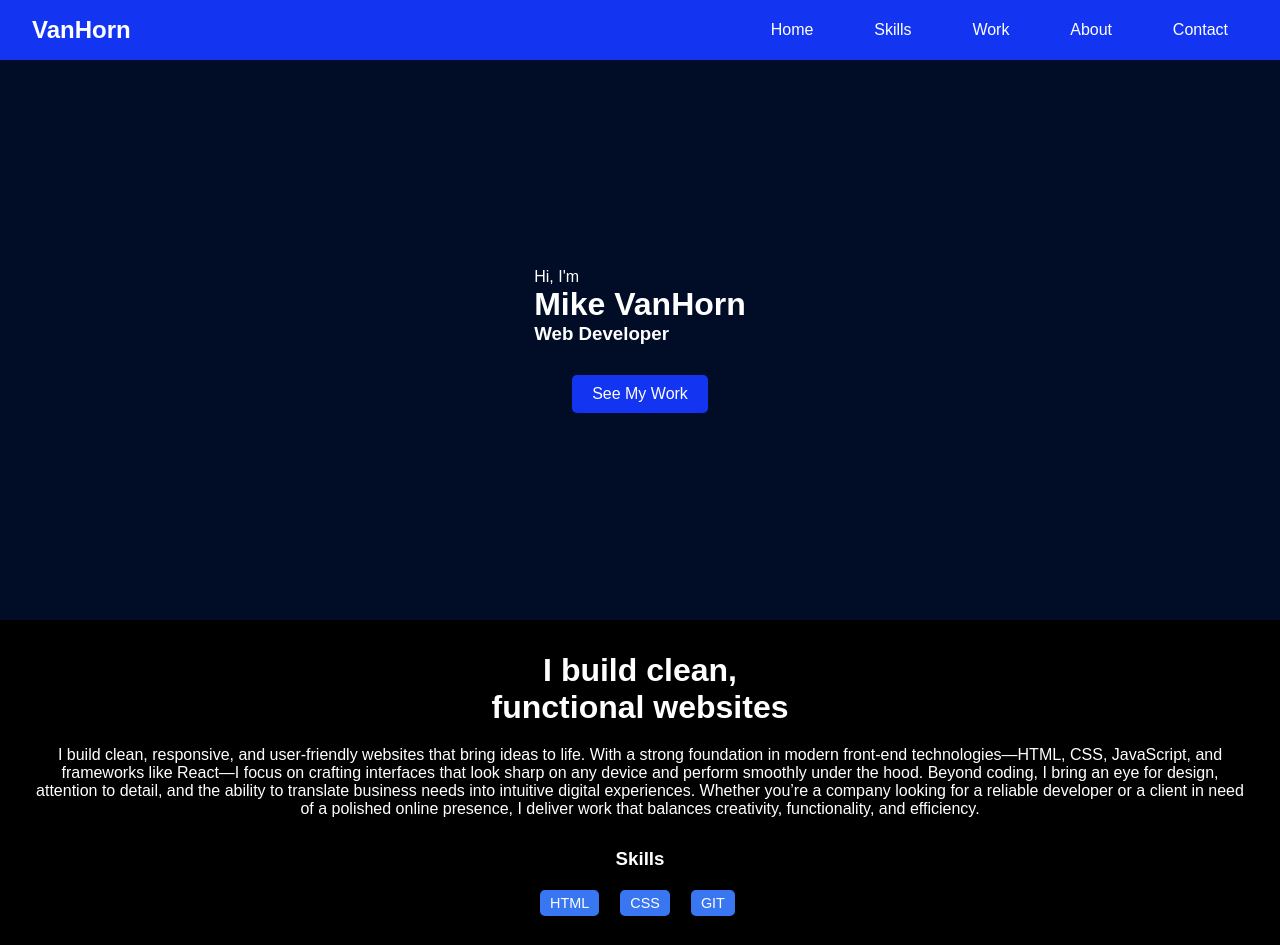
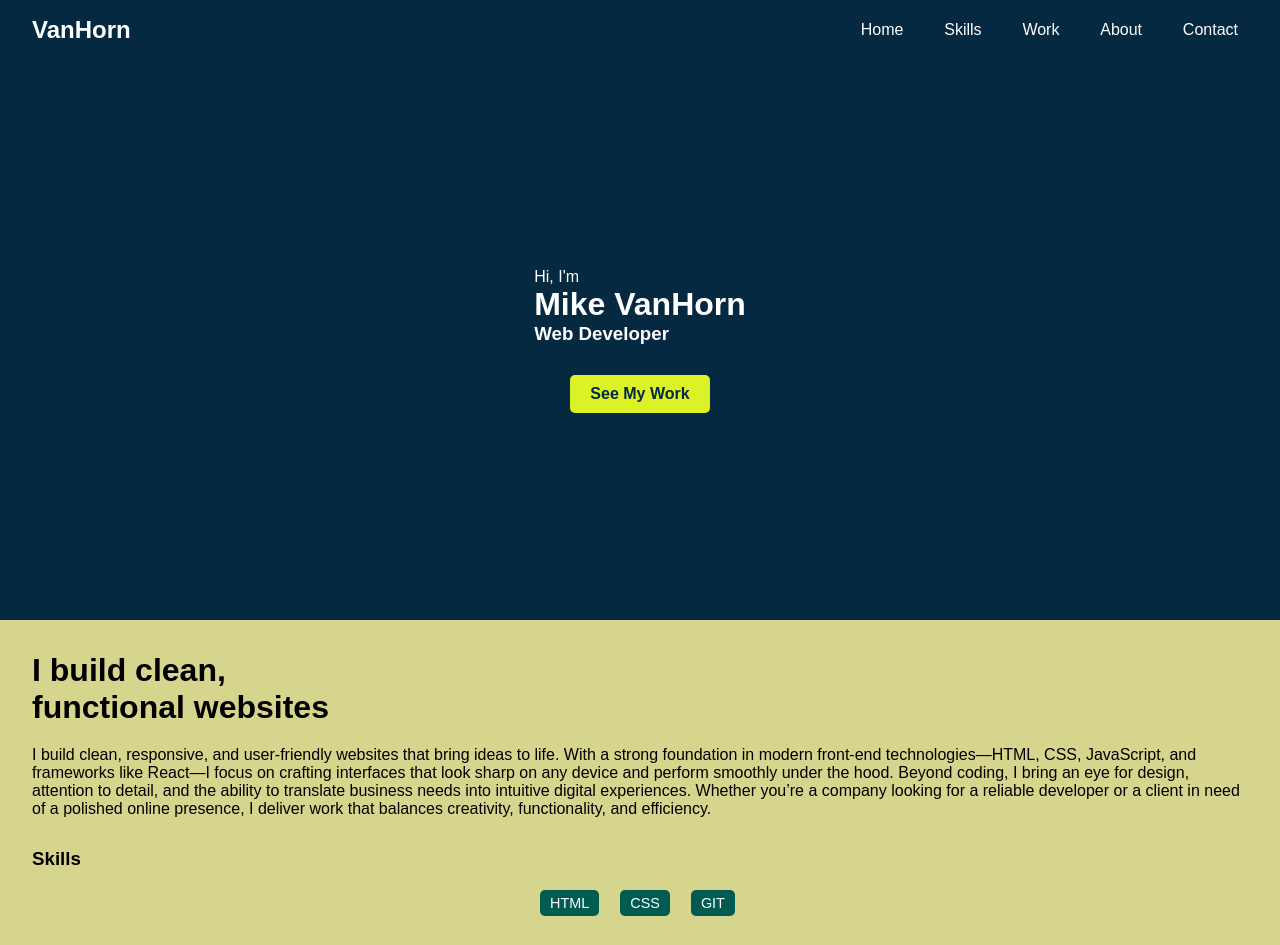
Before and after one commit to vanhorn97/Portfolio, a plain HTML site: page index.html in a window 1280 px wide. Shown: the top 945 px of the page. Drawn offline with Linux system fonts and the light colour scheme.

Commit message:
Adding styles

```diff
--- a/script.js
+++ b/script.js
@@ -1,15 +1,6 @@
 const navbarToggle = document.querySelector('.navbar-toggle');
 const navbarMenu = document.querySelector('.navbar-menu');
 const overlay = document.querySelector('.overlay');
-const navbar = document.querySelector('.navbar');
-
-navbar.addEventListener('scroll', () => {
-    if (window.scrollY > 0) {
-        navbar.classList.add('.scrolled');
-     } else {
-        navbar.classList.remove('.scrolled');
-    }
-});
 
 navbarToggle.addEventListener('click', () => {
     navbarToggle.classList.toggle('active');
--- a/styles.css
+++ b/styles.css
@@ -7,23 +7,23 @@
 }
 body {
     font-family: Arial, sans-serif;
-    background-color: #010D26;
+    background-color: #042940;
     color: #fff;
 }
 .btn {
     padding: 10px 20px;
-    background-color: #1335F2;
-    color: #fff;
+    background-color: #DBF227;
+    color: #042940;
     border: none;
     border-radius: 5px;
     cursor: pointer;
     font-size: 1rem;
-    transition: background-color 0.3s ease;
+    transition: background-color 0.7s ease;
     margin-top: 30px;
+    font-weight: bold;
 }
 .btn:hover {
-    background-color: #fff;
-    color: #1335F2
+    background-color: #9FC131;
 }
 .bar {
     display: block;
@@ -47,10 +47,10 @@ body {
     align-items: center;
 }
 #hero {
-    text-align: center;
-    background-color: black;
+    background-color: #D6D58E;
     padding: 2rem;
     width: 100%;
+    color: black;
 }
 .navbar {
     display: flex;
@@ -60,13 +60,9 @@ body {
     width: 100%;
     position: sticky;
     top: 0;
-    background-color: #1335F2;
+    background-color: #042940;
     backdrop-filter: blur(10px);
     z-index: 999;
-    transition: background-color 0.4s ease-in-out;
-}
-.navbar.scrolled {
-    background-color: #010D26;
 }
 .navbar-container {
     display: flex;
@@ -94,16 +90,14 @@ body {
     color: #fff;
     font-size: 1rem;
     width: 100%;
-    padding: 10px 20px;
-    border-radius: 20px;
+    padding: 10px 10px;
     white-space: nowrap;
     cursor: pointer;
-    transition: all 0.5s ease;
+    transition: all 0.3s ease-in-out;
 }
 .navbar-container .navbar-menu li a:hover,
 .navbar-container .navbar-menu li a:active {
-    color: #fff;
-    background: #010D26;
+    border-bottom: 2px solid #DBF227;
 }
 .navbar-toggle {
     border: none;
@@ -126,7 +120,7 @@ body {
     padding-top: 20px;
 }
 .tag {
-    background-color: #3876F2;
+    background-color: #005C53;
     color: #fff;
     padding: 5px 10px;
     border-radius: 5px;
```
